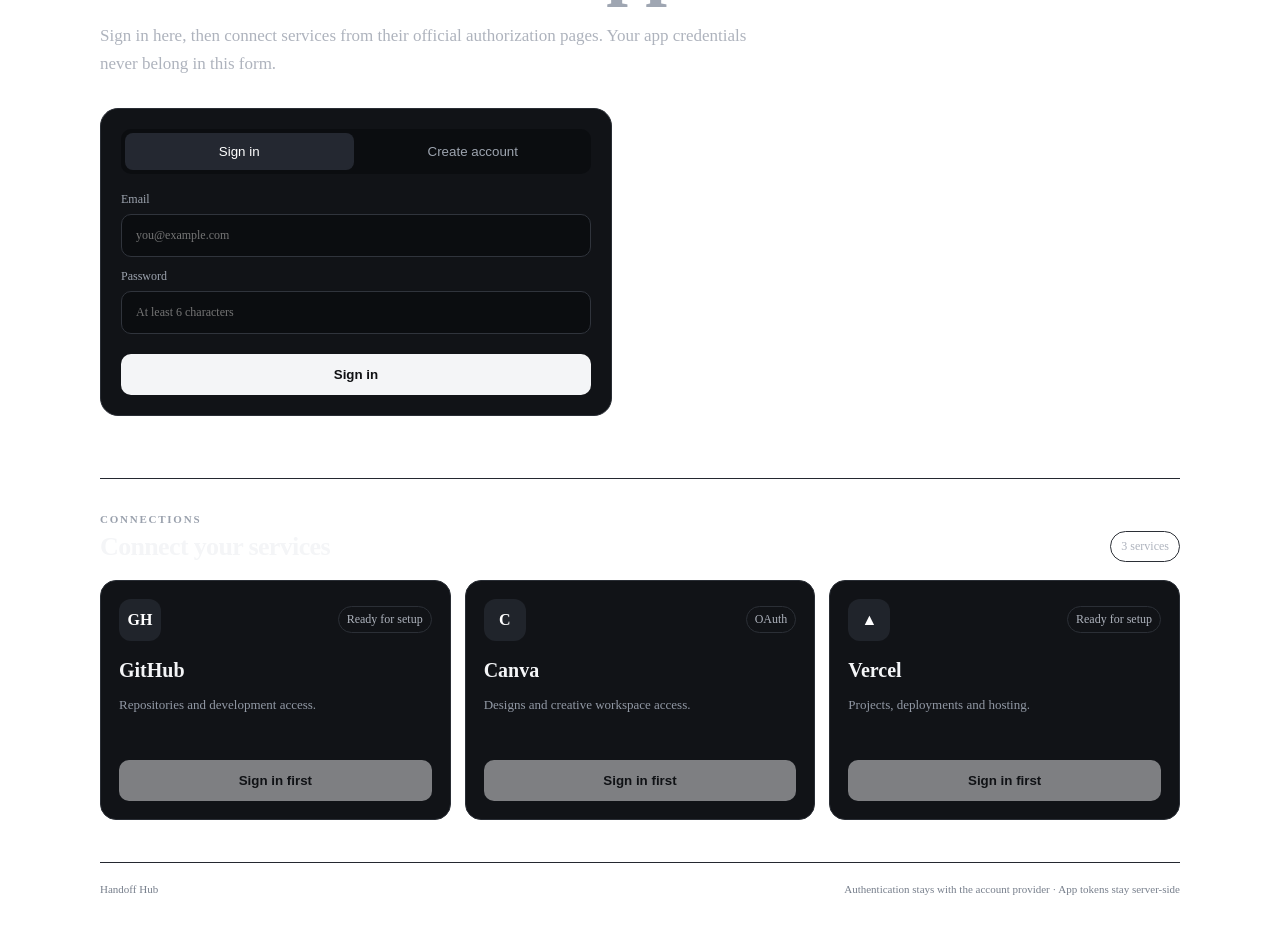
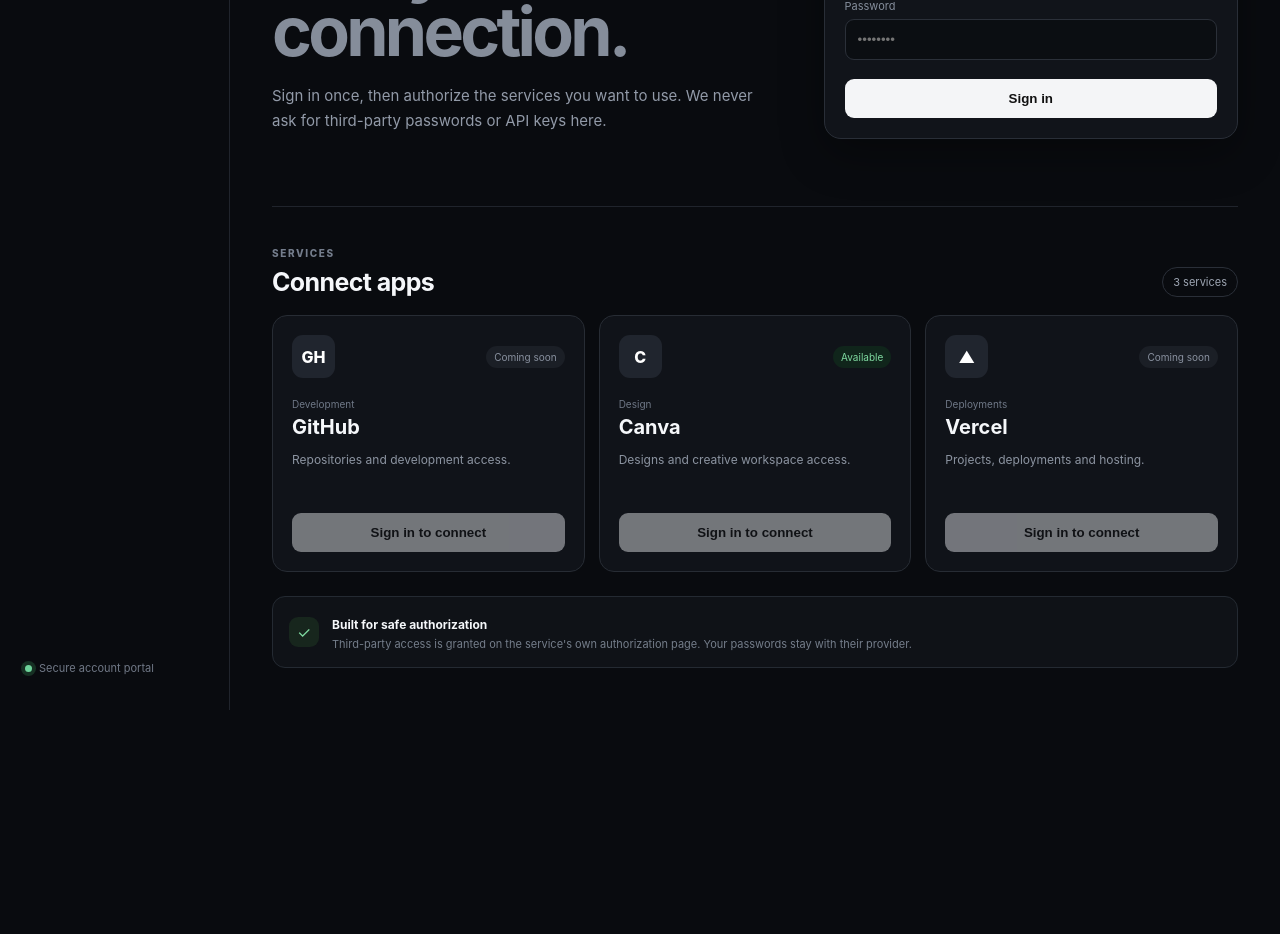
Before and after one commit to balaadithya123/handoff-hub, a Next.js app in the folder portal/: page / in a window 1280 px wide. Shown: the part 320-1254 px from the top of the page. After the commit the page ends 1030 px from the top, so only its background shows below. Built offline with nearby package versions, Linux system fonts and the light colour scheme; no server answers.

Commit message:
Refresh portal UI and deployable connection dashboard

```diff
--- a/portal/app/page.tsx
+++ b/portal/app/page.tsx
@@ -3,187 +3,33 @@
 import { useEffect, useState } from "react";
 import { createClient } from "@supabase/supabase-js";
 
-const supabase = createClient(
-  process.env.NEXT_PUBLIC_SUPABASE_URL!,
-  process.env.NEXT_PUBLIC_SUPABASE_PUBLISHABLE_KEY!
-);
-
-const apps = [
-  { id: "github", name: "GitHub", icon: "GH", description: "Repositories and development access.", status: "available" },
-  { id: "canva", name: "Canva", icon: "C", description: "Designs and creative workspace access.", status: "available" },
-  { id: "vercel", name: "Vercel", icon: "▲", description: "Projects, deployments and hosting.", status: "available" },
+const supabase=createClient(process.env.NEXT_PUBLIC_SUPABASE_URL!,process.env.NEXT_PUBLIC_SUPABASE_PUBLISHABLE_KEY!);
+const apps=[
+ {id:"github",name:"GitHub",tag:"Development",icon:"GH",description:"Repositories and development access.",enabled:false},
+ {id:"canva",name:"Canva",tag:"Design",icon:"C",description:"Designs and creative workspace access.",enabled:true},
+ {id:"vercel",name:"Vercel",tag:"Deployments",icon:"▲",description:"Projects, deployments and hosting.",enabled:false},
 ];
 
-export default function Home() {
-  const [email, setEmail] = useState("");
-  const [password, setPassword] = useState("");
-  const [user, setUser] = useState<any>(null);
-  const [mode, setMode] = useState<"login" | "signup">("login");
-  const [message, setMessage] = useState("");
-  const [busy, setBusy] = useState(false);
-
-  useEffect(() => {
-    supabase.auth.getUser().then(({ data }) => setUser(data.user));
-    const { data } = supabase.auth.onAuthStateChange((_event, session) => {
-      setUser(session?.user ?? null);
-    });
-    return () => data.subscription.unsubscribe();
-  }, []);
-
-  async function auth() {
-    setMessage("");
-    const normalizedEmail = email.trim().toLowerCase();
-    if (!normalizedEmail || !password) {
-      setMessage("Enter your email and password.");
-      return;
-    }
-    if (password.length < 6) {
-      setMessage("Password must be at least 6 characters.");
-      return;
-    }
-
-    setBusy(true);
-    const result =
-      mode === "signup"
-        ? await supabase.auth.signUp({ email: normalizedEmail, password })
-        : await supabase.auth.signInWithPassword({ email: normalizedEmail, password });
-    setBusy(false);
-
-    if (result.error) {
-      setMessage(result.error.message);
-      return;
-    }
-
-    if (mode === "signup" && !result.data.session) {
-      setMessage("Account created. Email confirmation is enabled on the authentication server; sign in after confirming it.");
-      return;
-    }
-
-    setUser(result.data.user);
-    setMessage(mode === "signup" ? "Account created and signed in." : "Signed in.");
-  }
-
-  async function connect(app: (typeof apps)[number]) {
-    setMessage("");
-    if (!user) {
-      setMessage("Sign in first.");
-      return;
-    }
-
-    if (app.id === "canva") {
-      const { data } = await supabase.auth.getSession();
-      const token = data.session?.access_token;
-      if (!token) {
-        setMessage("Your session expired. Sign in again.");
-        return;
-      }
-      setBusy(true);
-      try {
-        const response = await fetch("/api/canva/oauth/start", {
-          headers: { Authorization: `Bearer ${token}` },
-        });
-        const payload = await response.json().catch(() => ({}));
-        if (!response.ok || !payload.authorization_url) {
-          setMessage(payload.error || "Canva connection is not configured on the server yet.");
-          return;
-        }
-        window.location.href = payload.authorization_url;
-      } catch {
-        setMessage("Could not start the Canva connection.");
-      } finally {
-        setBusy(false);
-      }
-      return;
-    }
-
-    setMessage(`${app.name} account connection is not enabled on this server yet. The button is intentionally kept from pretending it connected.`);
-  }
-
-  async function logout() {
-    await supabase.auth.signOut();
-    setUser(null);
-    setMessage("Signed out.");
-  }
-
-  return (
-    <main className="portal">
-      <header className="top">
-        <a className="brand" href="/">
-          <span className="mark">H</span>
-          <span>Handoff</span>
-        </a>
-        <span className="pill">Account &amp; Connections</span>
-      </header>
-
-      <section className="hero">
-        <div className="eyebrow">HANDOFF HUB</div>
-        <h1>One login.<br /><em>Your connected apps.</em></h1>
-        <p className="lead">
-          Sign in here, then connect services from their official authorization pages.
-          Your app credentials never belong in this form.
-        </p>
-
-        {!user ? (
-          <div className="authCard">
-            <div className="tabs" role="tablist">
-              <button type="button" className={mode === "login" ? "active" : ""} onClick={() => { setMode("login"); setMessage(""); }}>
-                Sign in
-              </button>
-              <button type="button" className={mode === "signup" ? "active" : ""} onClick={() => { setMode("signup"); setMessage(""); }}>
-                Create account
-              </button>
-            </div>
-            <label>Email<input value={email} onChange={(e) => setEmail(e.target.value)} type="email" autoComplete="email" placeholder="you@example.com" /></label>
-            <label>Password<input value={password} onChange={(e) => setPassword(e.target.value)} type="password" autoComplete={mode === "login" ? "current-password" : "new-password"} placeholder="At least 6 characters" /></label>
-            <button className="primary" type="button" disabled={busy} onClick={auth}>
-              {busy ? "Please wait…" : mode === "login" ? "Sign in" : "Create account"}
-            </button>
-          </div>
-        ) : (
-          <div className="accountBar">
-            <div><span className="dot" /> Signed in as <strong>{user.email}</strong></div>
-            <button type="button" onClick={logout}>Sign out</button>
-          </div>
-        )}
-
-        {message && <div className="notice" aria-live="polite">{message}</div>}
-      </section>
-
-      <section className="connections">
-        <div className="sectionHead">
-          <div>
-            <div className="eyebrow">CONNECTIONS</div>
-            <h2>Connect your services</h2>
-          </div>
-          <span className="count">{apps.length} services</span>
-        </div>
-
-        <div className="grid">
-          {apps.map((app) => (
-            <article className="card" key={app.id}>
-              <div className="appTop">
-                <div className="appIcon">{app.icon}</div>
-                <span className="state">{app.id === "canva" ? "OAuth" : "Ready for setup"}</span>
-              </div>
-              <h3>{app.name}</h3>
-              <p>{app.description}</p>
-              <button
-                className="connect"
-                type="button"
-                disabled={!user || busy}
-                onClick={() => connect(app)}
-              >
-                {!user ? "Sign in first" : busy ? "Working…" : "Connect"}
-              </button>
-            </article>
-          ))}
-        </div>
-      </section>
-
-      <footer>
-        <span>Handoff Hub</span>
-        <span>Authentication stays with the account provider · App tokens stay server-side</span>
-      </footer>
-    </main>
-  );
+export default function Home(){
+ const[email,setEmail]=useState("");const[password,setPassword]=useState("");const[user,setUser]=useState<any>(null);
+ const[mode,setMode]=useState<"login"|"signup">("login");const[message,setMessage]=useState("");const[busy,setBusy]=useState(false);
+ useEffect(()=>{supabase.auth.getUser().then(({data})=>setUser(data.user));const {data}=supabase.auth.onAuthStateChange((_e,s)=>setUser(s?.user??null));return()=>data.subscription.unsubscribe()},[]);
+ async function auth(){setMessage("");const e=email.trim().toLowerCase();if(!e||!password)return setMessage("Enter your email and password.");if(password.length<6)return setMessage("Password must be at least 6 characters.");setBusy(true);const r=mode==="signup"?await supabase.auth.signUp({email:e,password}):await supabase.auth.signInWithPassword({email:e,password});setBusy(false);if(r.error)return setMessage(r.error.message);if(mode==="signup"&&!r.data.session)return setMessage("Account created. Confirm your email, then sign in.");setUser(r.data.user);setMessage(mode==="signup"?"Account created and signed in.":"Signed in.")}
+ async function connect(app:any){setMessage("");if(!user)return setMessage("Sign in first.");if(!app.enabled)return setMessage(app.name+" connection is not enabled yet. It will not pretend to be connected.");if(app.id==="canva"){const {data}=await supabase.auth.getSession();const token=data.session?.access_token;if(!token)return setMessage("Your session expired. Sign in again.");setBusy(true);try{const r=await fetch("/api/canva/oauth/start",{headers:{Authorization:"Bearer "+token}});const p=await r.json().catch(()=>({}));if(!r.ok||!p.authorization_url)return setMessage(p.error||"Canva connection is not configured.");window.location.href=p.authorization_url}catch{setMessage("Could not start the Canva connection.")}finally{setBusy(false)}}}
+ return <main className="shell">
+  <aside className="side"><a className="brand" href="/"><span className="logo">H</span><span>Handoff Hub</span></a>
+   <nav><a className="nav active" href="#overview">Overview</a><a className="nav" href="#connections">Connections</a><a className="nav" href="#security">Security</a></nav>
+   <div className="sideFoot"><span className="liveDot"/>Secure account portal</div>
+  </aside>
+  <section className="main">
+   <header className="bar"><div><span className="kicker">ACCOUNT PORTAL</span><h1>Connections</h1></div>{user?<div className="userChip"><span className="avatar">{(user.email||"U")[0].toUpperCase()}</span><span>{user.email}</span><button onClick={async()=>{await supabase.auth.signOut();setUser(null)}}>Sign out</button></div>:<span className="status">Not signed in</span>}</header>
+   <div className="content" id="overview">
+    {!user?<section className="welcome"><div><span className="kicker">HANDOFF</span><h2>One account.<br/><span>Every connection.</span></h2><p>Sign in once, then authorize the services you want to use. We never ask for third-party passwords or API keys here.</p></div>
+      <div className="authCard"><div className="switch"><button className={mode==="login"?"on":""} onClick={()=>{setMode("login");setMessage("")}}>Sign in</button><button className={mode==="signup"?"on":""} onClick={()=>{setMode("signup");setMessage("")}}>Create account</button></div><label>Email<input type="email" value={email} onChange={e=>setEmail(e.target.value)} placeholder="you@example.com"/></label><label>Password<input type="password" value={password} onChange={e=>setPassword(e.target.value)} placeholder="••••••••"/></label><button className="primary" disabled={busy} onClick={auth}>{busy?"Please wait…":mode==="login"?"Sign in":"Create account"}</button>{message&&<div className="notice">{message}</div>}</div>
+    </section>:<section className="welcome signed"><div><span className="kicker">WELCOME BACK</span><h2>Your workspace<br/><span>is ready.</span></h2><p>Choose a service below to start an official authorization flow.</p></div><div className="sessionCard"><span className="liveDot"/>Signed in securely<div className="email">{user.email}</div><small>Account session active</small></div></section>}
+    <section id="connections" className="connections"><div className="sectionTitle"><div><span className="kicker">SERVICES</span><h2>Connect apps</h2></div><span className="count">3 services</span></div><div className="grid">{apps.map(a=><article className="card" key={a.id}><div className="cardTop"><div className="appIcon">{a.icon}</div><span className={a.enabled?"ready":"soon"}>{a.enabled?"Available":"Coming soon"}</span></div><div className="tag">{a.tag}</div><h3>{a.name}</h3><p>{a.description}</p><button className="connect" disabled={!user||busy} onClick={()=>connect(a)}>{!user?"Sign in to connect":a.enabled?(busy?"Opening…":"Connect"): "Coming soon"}</button></article>)}</div></section>
+    <section id="security" className="security"><span className="shield">✓</span><div><strong>Built for safe authorization</strong><p>Third-party access is granted on the service's own authorization page. Your passwords stay with their provider.</p></div></section>
+   </div>
+  </section>
+ </main>
 }
```
Also changed, not shown: portal/app/globals.css.
